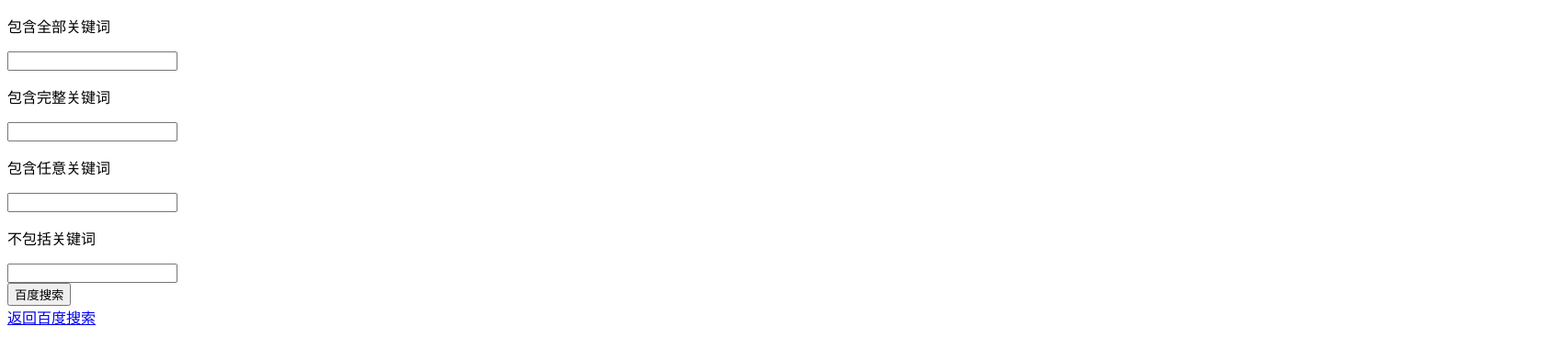
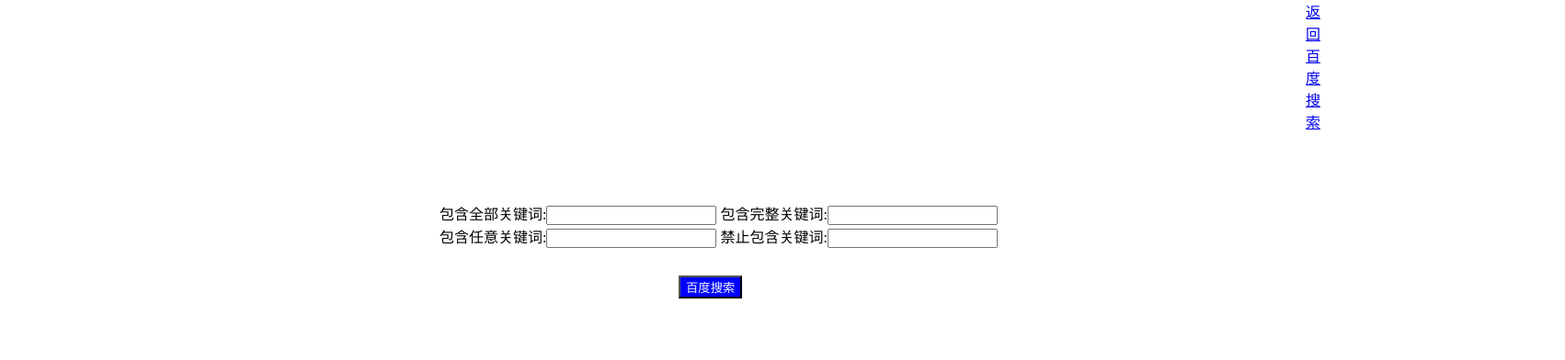
Before and after one commit to Web-dut-2022/project-0-tian-apple, a plain HTML site: page advance.html in a window 1280 px wide. Shown: the whole page at 92% size, 1702 px wide, since content can reach past the window. Drawn offline with Linux system fonts and the light colour scheme.

Commit message:
Add files via upload

```diff
--- a/advance.html
+++ b/advance.html
@@ -2,27 +2,39 @@
 <html lang="en">
     <head>
         <title>百度高级搜索</title>
+        <style>
+            .level
+            {
+                position: relative;
+                top:200px;
+                left:450px;
+                margin: 20px;
+            }
+            #buttons{
+                background-color: blue;
+                color: aliceblue;
+                position:relative;
+                top:200px;
+                left:720px;
+                margin:10px;
+            }
+            .url{
+            position: fixed;
+            top:0px;
+            left:1420px;
+        }
+        </style>
     </head>
     <body>
         <form action="https://www.baidu.com/s">
-            <div>
-            <p>包含全部关键词</p>
-            <input type="text" name="q1" value="">
+            <div class="level">
+            包含全部关键词:<input type="text" name="q1" value="">
+            包含完整关键词:<input type="text" name="q2" value=""><br>
+            包含任意关键词:<input type="text" name="q3" value="">
+            禁止包含关键词:<input type="text" name="q4" value=""><br>
             </div>
-            <div>
-            <p>包含完整关键词</p>
-            <input type="text" name="q2" value="">
-            </div>
-            <div>
-            <p>包含任意关键词</p>
-            <input type="text" name="q3" value="">
-            </div>
-            <div>
-            <p>不包括关键词</p>
-            <input type="text" name="q4" value="">
-            </div>
-            <input type="submit" value="百度搜索">
+            <input id="buttons" type="submit" value="百度搜索">
         </form>
-        <a href="index.html">返回百度搜索</a>
+        <a class="url" href="index.html">返回百度搜索</a>
     </body>
 </html>
```
